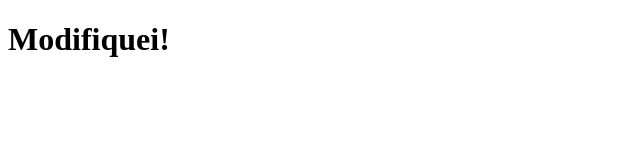
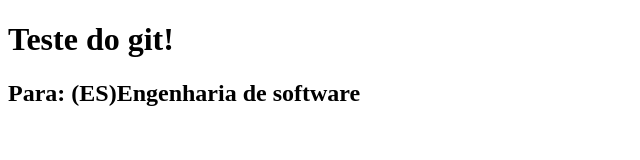
Before and after one commit to joao-bolito/tarefa-engenharia-git, a plain HTML site: page index.html in a window 1280 px wide. Shown: the whole page, without its empty margins (0-640 px from the left). Drawn offline with Linux system fonts and the light colour scheme.

Commit message:
Retualizado!

```diff
--- a/index.html
+++ b/index.html
@@ -6,6 +6,7 @@
     <title>tarefa-engenharia-git</title>
 </head>
 <body>
-    <h1>Modifiquei!</h1>
+    <h1>Teste do git!</h1>
+    <h2>Para: (ES)Engenharia de software</h2>
 </body>
 </html>
```
